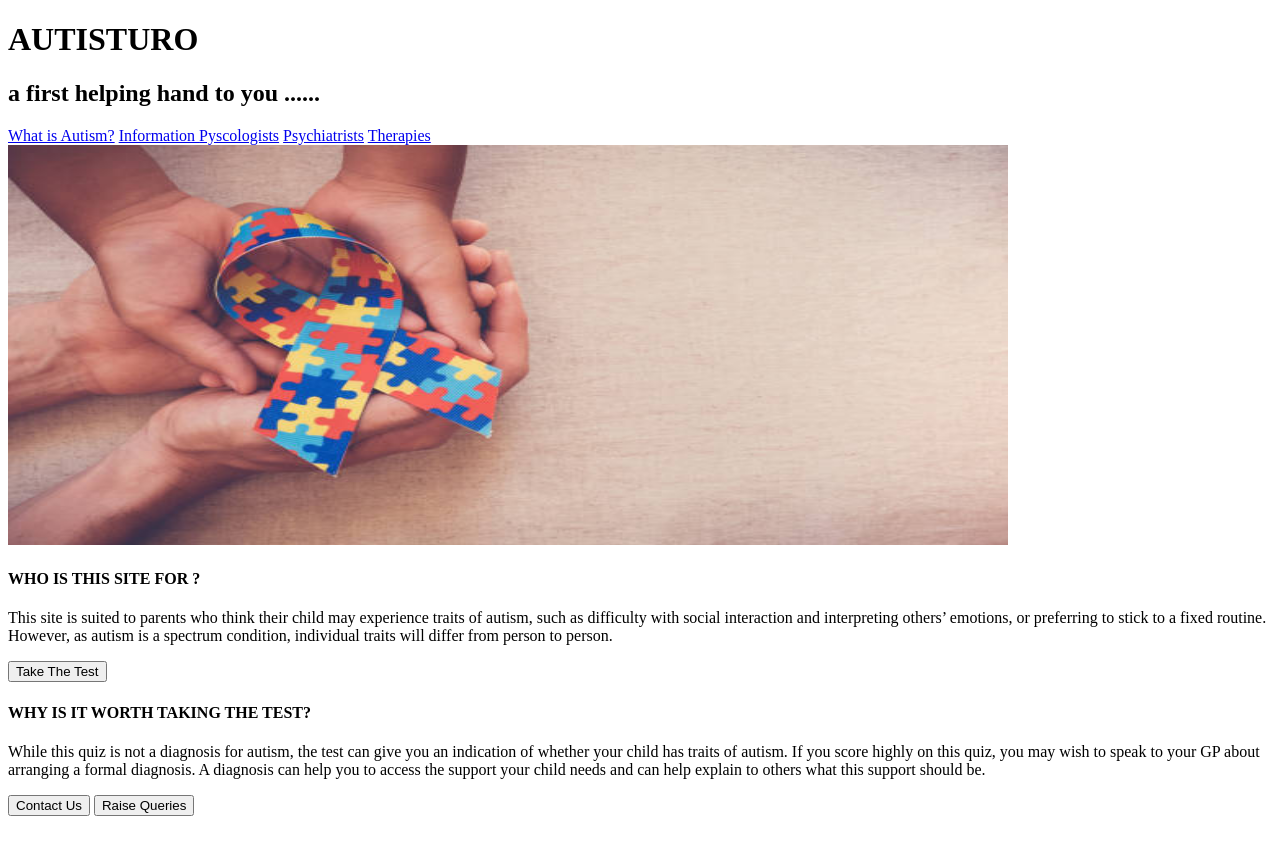
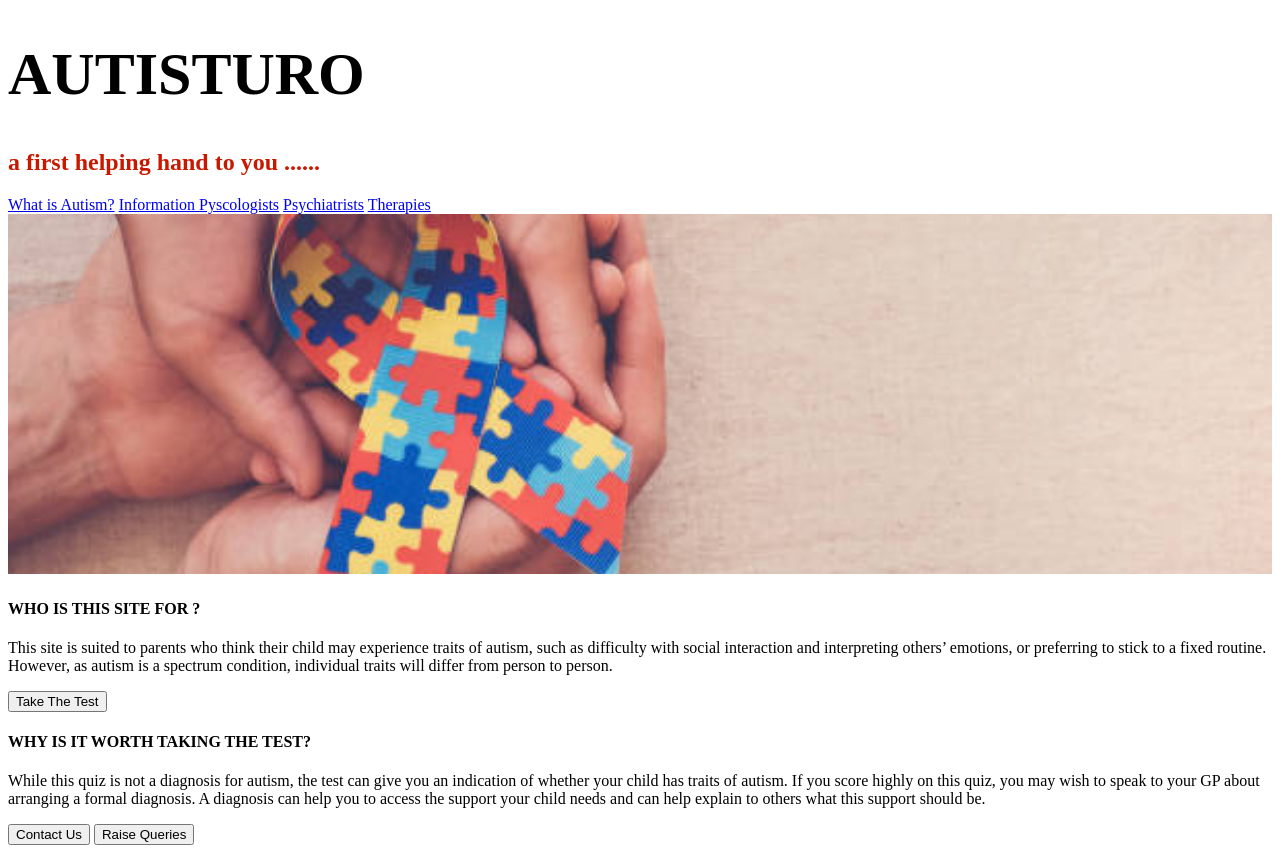
Before and after one commit to shhruutiii/healthdb, a Flask app: page / in a window 1280 px wide. Before the commit the page ends 816 px from the top, so only its background shows below. Run offline with Flask 2, Linux system fonts and the light colour scheme.

Commit message:
added CSS

```diff
--- a/templates/home.html
+++ b/templates/home.html
@@ -2,6 +2,40 @@
 <html>
   <head>
     <title> autism </title>
+     <style>
+    h1 {
+       font-size:60px;
+       font-family:
+       font-weight:
+       color:
+       text-align:centre;
+
+    }
+    #banner{
+      width:100%;
+      height:360px;
+      object-fit: cover;
+    }
+    h2{
+      font-family:
+      font-size:40px;
+      color:rgb(200,25,0);
+      text-align:centre;
+    }
+    h4{
+      text-align:centre;
+    }
+
+
+
+      #container{
+        max-width:720;
+        margin: 0 auto 0 auto ;
+    }
+
+
+
+      </style>
   </head>
   <h1>AUTISTURO</h1>
   <h2>a first helping hand to you ......</h2>
@@ -12,19 +46,21 @@
         <a href="#">Psychiatrists</a>
         <a href="#">Therapies</a>
     </nav>
+
 <body>
-  <img src="https://health-1.shrutisahu2.repl.co/static/11.jpg" height="400" width ="1000">
-
+  <img id="banner" src="https://health-1.shrutisahu2.repl.co/static/11.jpg" height="400" width ="1000">
+  <div id="container">
   <h4>WHO IS THIS SITE FOR ?</h4>
   <p>This site is suited to parents who think their child may experience traits of autism, such as difficulty with social interaction and interpreting others’ emotions, or preferring to stick to a fixed routine. However, as autism is a spectrum condition, individual traits will differ from person to person. </p>
-  <button>Take The Test</button>
+    <div style="text-align:centre;">
+  <button>Take The Test</button></div>
   <h4>WHY IS IT WORTH TAKING THE TEST?</h4>
   <p>While this quiz is not a diagnosis for autism, the test can give you an indication of whether your child has traits of autism. If you score highly on this quiz, you may wish to speak to your GP about arranging a formal diagnosis.
 
 A diagnosis can help you to access the support your child needs and can help explain to others what this support should be.</p>
   <button>Contact Us</button>
   <button>Raise Queries</button>
-
+    </div>
   </body>
 
 </html>
```
